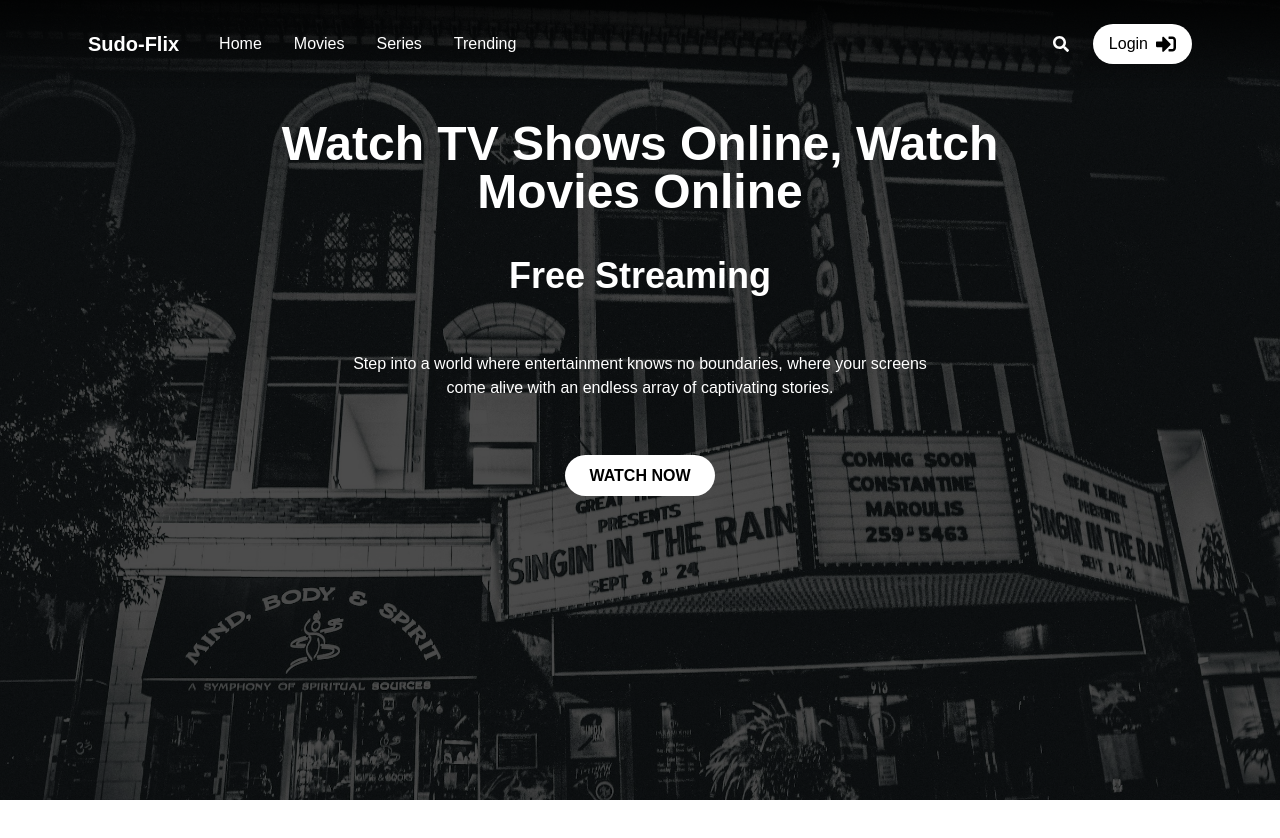
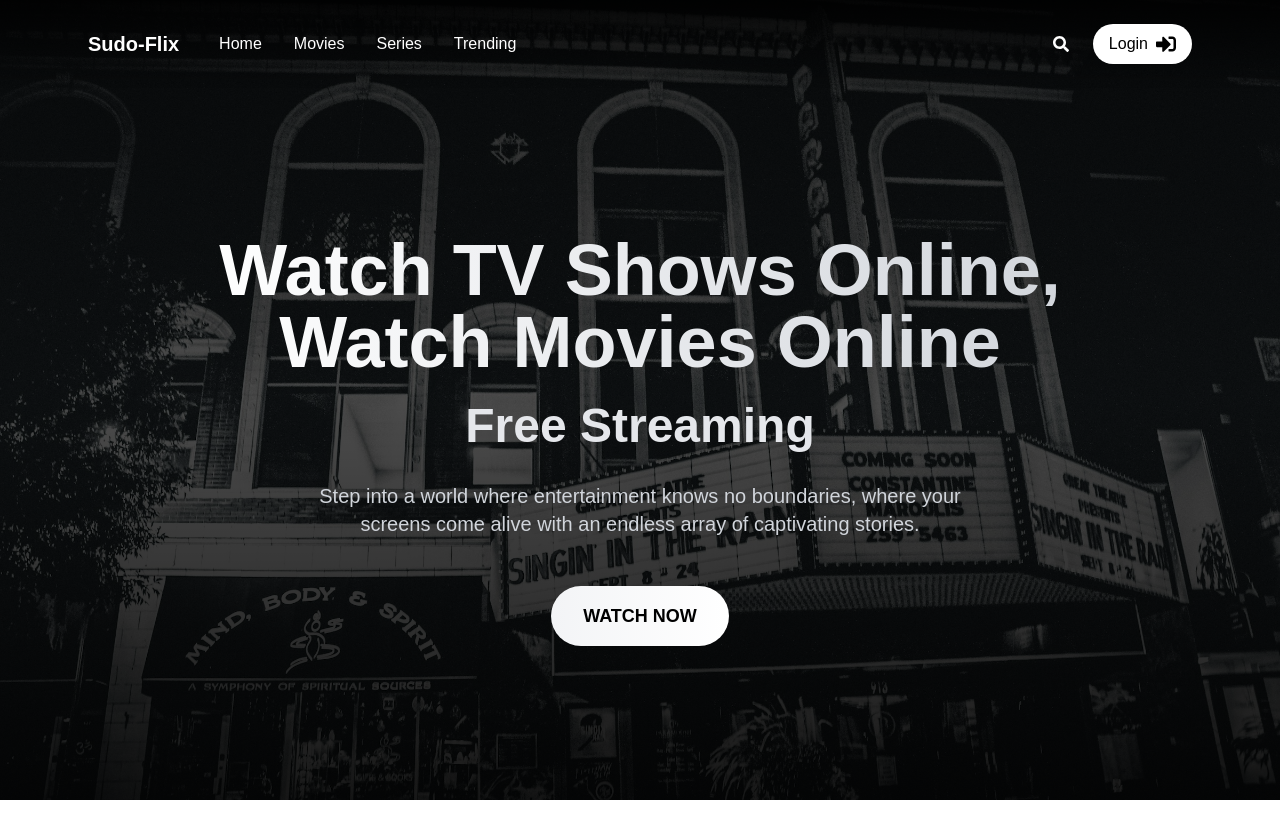
Before and after one commit to AndresDiagoM/movie-nextjs-app, a Next.js app: page / in a window 1280 px wide. Shown: the top 838 px of the page. Built offline with nearby package versions, Linux system fonts and the light colour scheme; no server answers.

Commit message:
:sparkles: Feat(welcome): new desing for welcome page

```diff
--- a/package.json
+++ b/package.json
@@ -11,6 +11,7 @@
   "dependencies": {
     "@t3-oss/env-nextjs": "^0.11.1",
     "axios": "^1.7.7",
+    "framer-motion": "^11.15.0",
     "next": "15.0.1",
     "next-auth": "^4.24.11",
     "react": "18.2.0",
--- a/src/components/shared/ShowsModal/ShowsModal.tsx
+++ b/src/components/shared/ShowsModal/ShowsModal.tsx
@@ -50,7 +50,7 @@ export const ShowModal = ({
 
 		// get the trailer
 		const trailer = async () => {
-			const mediaType = movie.media_type === "tv" ? "tv" : "movie";
+			const mediaType = movie.media_type === "tv" ? MediaType.TV : MediaType.MOVIE;
 			const data = await ShowsService.fetchShowTrailer(
 				mediaType,
 				movie.id
--- a/src/pages/welcome.tsx
+++ b/src/pages/welcome.tsx
@@ -1,33 +1,70 @@
+"use client";
+
+import { motion } from "framer-motion";
+import Link from "next/link";
 import React from "react";
 
 const WelcomePage: React.FC = () => {
 	return (
 		<div
-			className={`relative pt-20 min-h-screen w-full flex flex-col bg-cover bg-center`}
+			className="relative pt-20 min-h-screen w-full flex flex-col bg-cover bg-center bg-fixed"
 			style={{ backgroundImage: 'url("welcome.jpg")' }}
 		>
-			{/* Overlay for darker background */}
-			<div className="absolute inset-0 bg-black opacity-70"></div>
+			{/* Gradient overlay */}
+			<div className="absolute inset-0 bg-gradient-to-b from-black/80 via-black/70 to-black/90"></div>
 
-			<div className="relative flex-grow flex flex-col items-center text-center text-white px-4">
-				<div className="mt-10 max-w-3xl mx-auto justify-center">
-					<h1 className="text-5xl font-bold mb-10">
+			<motion.div
+				initial={{ opacity: 0, y: 20 }}
+				animate={{ opacity: 1, y: 0 }}
+				transition={{ duration: 0.8 }}
+				className="relative flex-grow flex flex-col items-center justify-center text-center text-white px-4 space-y-8"
+			>
+				<div className="max-w-4xl mx-auto">
+					<motion.h1
+						initial={{ opacity: 0, y: 20 }}
+						animate={{ opacity: 1, y: 0 }}
+						transition={{ delay: 0.2, duration: 0.8 }}
+						className="text-6xl md:text-7xl font-bold mb-6 bg-clip-text text-transparent bg-gradient-to-r from-white to-gray-300"
+					>
 						Watch TV Shows Online, Watch Movies Online
-					</h1>
-					<h2 className="text-4xl font-bold mb-14">Free Streaming</h2>
-					<p className="mb-16 max-w-xl mx-auto">
+					</motion.h1>
+
+					<motion.h2
+						initial={{ opacity: 0, y: 20 }}
+						animate={{ opacity: 1, y: 0 }}
+						transition={{ delay: 0.4, duration: 0.8 }}
+						className="text-4xl md:text-5xl font-bold mb-8 text-gray-200"
+					>
+						Free Streaming
+					</motion.h2>
+
+					<motion.p
+						initial={{ opacity: 0, y: 20 }}
+						animate={{ opacity: 1, y: 0 }}
+						transition={{ delay: 0.6, duration: 0.8 }}
+						className="text-lg md:text-xl mb-12 max-w-2xl mx-auto text-gray-300"
+					>
 						Step into a world where entertainment knows no boundaries, where
 						your screens come alive with an endless array of captivating
 						stories.
-					</p>
-					<a
-						href="#enroll"
-						className="bg-white text-black py-3 px-6 rounded-full font-semibold hover:bg-gray-300"
+					</motion.p>
+
+					<motion.div
+						initial={{ opacity: 0, scale: 0.9 }}
+						animate={{ opacity: 1, scale: 1 }}
+						transition={{ delay: 0.8, duration: 0.5 }}
+						whileHover={{ scale: 1.05 }}
+						whileTap={{ scale: 0.95 }}
 					>
-						WATCH NOW
-					</a>
+						<Link
+							href="/home"
+							className="inline-block bg-gradient-to-r from-gray-100 to-white text-black py-4 px-8 rounded-full font-bold text-lg transition-all hover:from-white hover:to-gray-200 hover:shadow-lg hover:shadow-white/30"
+						>
+							WATCH NOW
+						</Link>
+					</motion.div>
 				</div>
-			</div>
+			</motion.div>
 		</div>
 	);
 };
```
Also changed, not shown: 1 other file (tests, documents, lock files or other folders).
